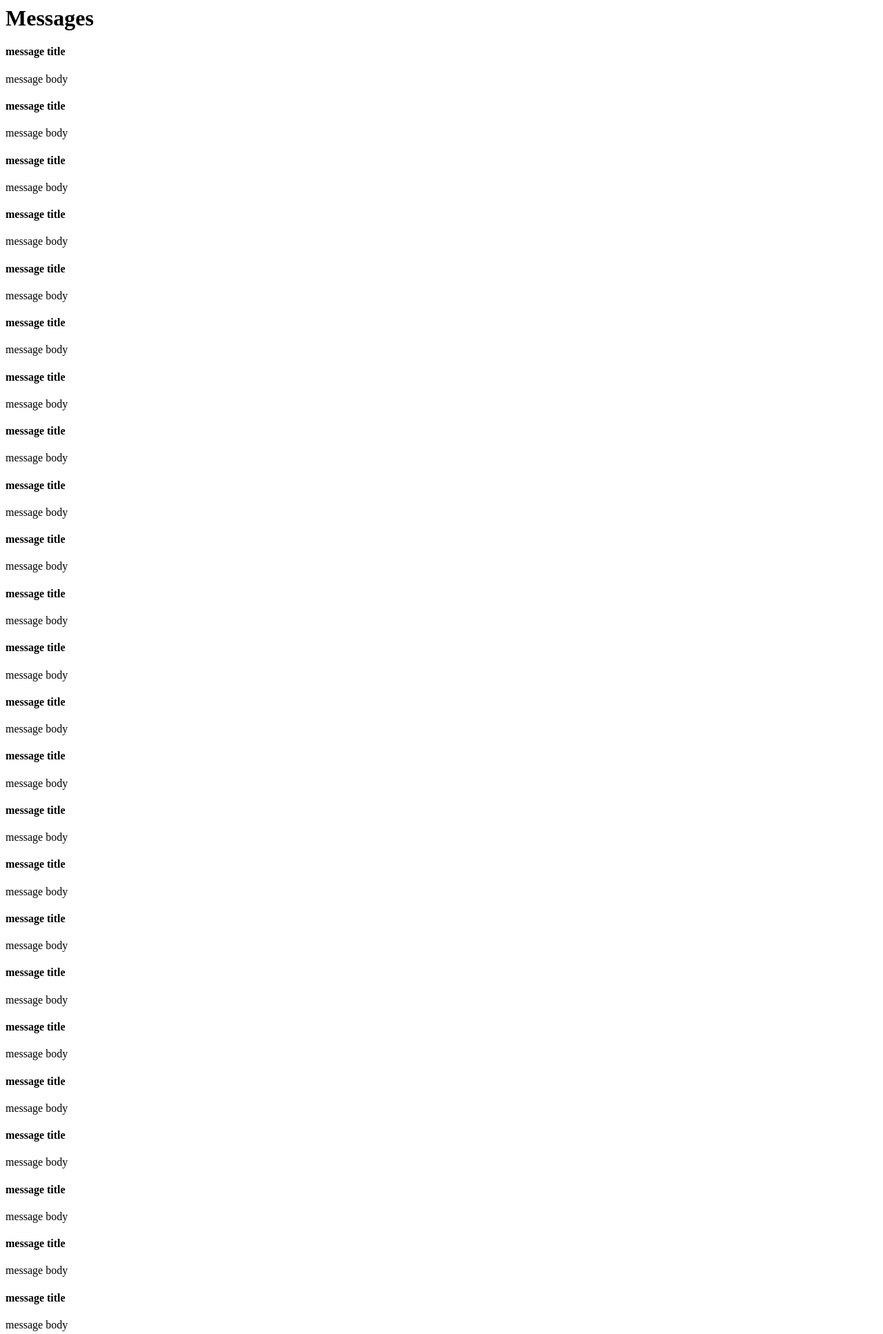
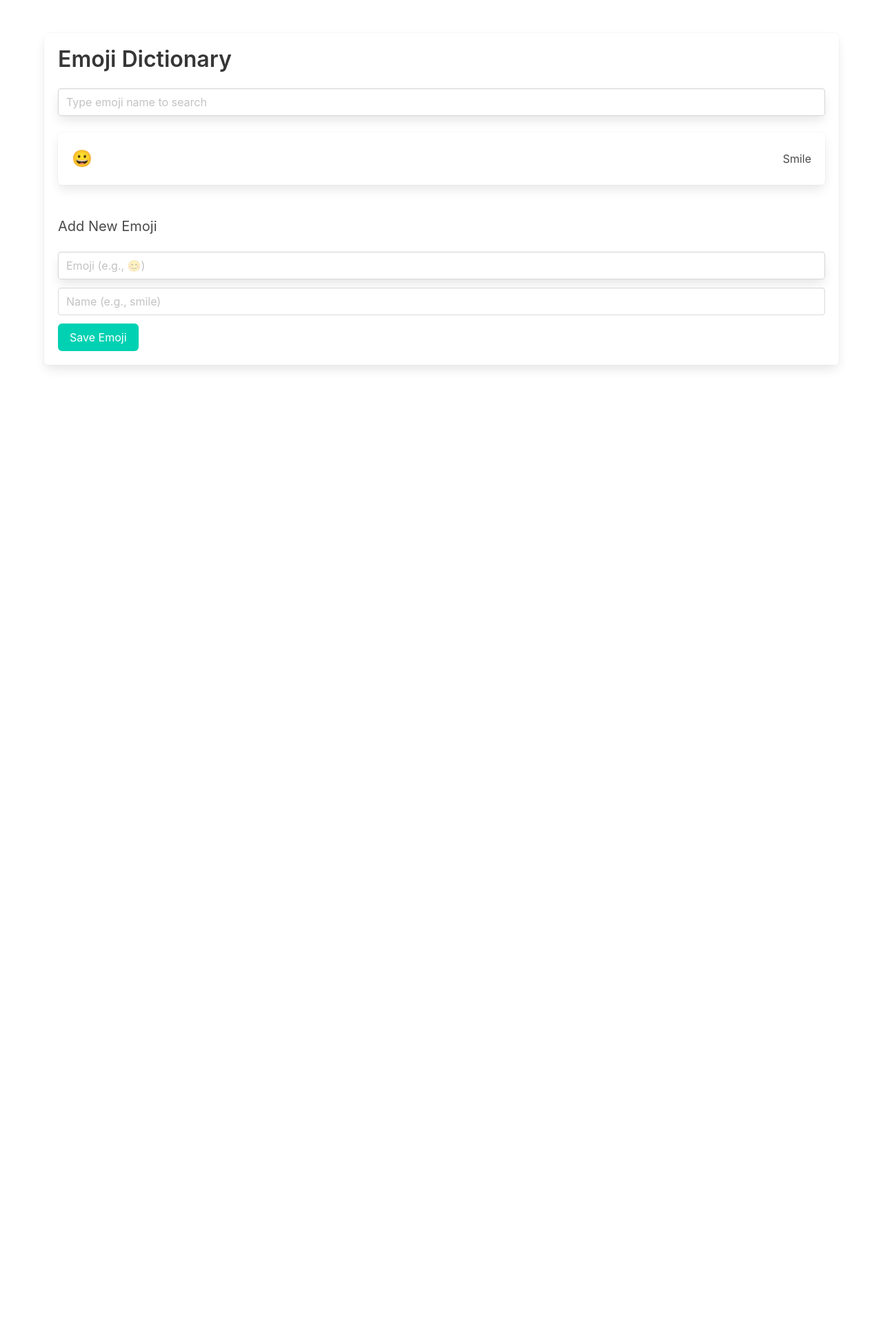
Before and after one commit to Pjdeveloper896/Emoji-dictionary-by-php, a PHP site: page / in a window 1280 px wide. Shown: the top 1934 px of the page at 69% size. After the commit the page ends 535 px from the top, so only its background shows below. Run offline with PHP 8.4, Linux system fonts and the light colour scheme; data comes from the database, SQL or seed files in the repository; both versions use the stored data as it was after the commit; some libraries are stand-ins or nearby versions.

Commit message:
Create index.php

```diff
--- a/index.php
+++ b/index.php
@@ -1,56 +1,65 @@
 <?php
+// Connect to or create SQLite database
+$db = new SQLite3('emojis.db');
+$db->exec("CREATE TABLE IF NOT EXISTS emojis (
+  id INTEGER PRIMARY KEY AUTOINCREMENT,
+  emoji TEXT NOT NULL,
+  name TEXT NOT NULL
+)");
 
-try {
-  $db = new PDO('sqlite:database.sqlite');
-  $db->setAttribute(PDO::ATTR_ERRMODE, PDO::ERRMODE_EXCEPTION);
-
-  $res = $db->exec(
-    "CREATE TABLE IF NOT EXISTS messages (
-      id INTEGER PRIMARY KEY AUTOINCREMENT,
-      title TEXT,
-      message TEXT,
-      time INTEGER
-    )"
-  );
-
-  $stmt = $db->prepare(
-    "INSERT INTO messages (title, message, time)
-      VALUES (:title, :message, :time)"
-  );
-
-  // Bind values directly to statement variables
-  $stmt->bindValue(':title', 'message title', SQLITE3_TEXT);
-  $stmt->bindValue(':message', 'message body', SQLITE3_TEXT);
-
-  // Format unix time to timestamp
-  $formatted_time = date('Y-m-d H:i:s');
-  $stmt->bindValue(':time', $formatted_time, SQLITE3_TEXT);
-
-  // Execute statement
+// Add new emoji
+if ($_SERVER["REQUEST_METHOD"] === "POST" && isset($_POST['emoji'], $_POST['name'])) {
+  $emoji = htmlspecialchars($_POST['emoji']);
+  $name = htmlspecialchars($_POST['name']);
+  $stmt = $db->prepare("INSERT INTO emojis (emoji, name) VALUES (:emoji, :name)");
+  $stmt->bindValue(':emoji', $emoji);
+  $stmt->bindValue(':name', $name);
   $stmt->execute();
-
-  $messages = $db->query("SELECT * FROM messages");
-
-  // Garbage collect db
-  $db = null;
-} catch (PDOException $ex) {
-  echo $ex->getMessage();
+  header("Location: ".$_SERVER['PHP_SELF']);
+  exit();
 }
 
+// Search emoji
+$search = $_GET['search'] ?? '';
+$searchEscaped = htmlspecialchars($search);
+$results = $db->query("SELECT * FROM emojis WHERE name LIKE '%$searchEscaped%' ORDER BY id DESC");
 ?>
 
+<!DOCTYPE html>
 <html>
-  <head>
-    <title>PHP Test</title>
-  </head>
-  <body>
-    <?= '<h1>Messages</h1>'; ?>
+<head>
+  <meta charset="UTF-8">
+  <title>Emoji Dictionary</title>
+  <script src="https://cdn.tailwindcss.com"></script>
+  <link rel="stylesheet" href="https://cdn.jsdelivr.net/npm/bulma@0.9.4/css/bulma.min.css">
+</head>
+<body class="section">
+  <div class="container box">
+    <h1 class="title">Emoji Dictionary</h1>
 
-    <?php foreach ($messages as $msg) {
-      echo '<p>';
-        echo '<h4>' . $msg['title'] . '</h4>';
-        echo $msg['message'];
-      echo '</p>';
-    } ?>
-  </body>
+    <form method="get" class="mb-5 card">
+      <input class="input card-item" type="text" name="search" placeholder="Type emoji name to search" value="<?= $searchEscaped ?>">
+    </form>
+
+    <?php while ($row = $results->fetchArray(SQLITE3_ASSOC)): ?>
+      <div class="box is-flex is-justify-content-space-between is-align-items-center">
+        <span style="font-size: 24px"><?= $row['emoji'] ?></span>
+        <span><?= htmlspecialchars($row['name']) ?></span>
+      </div>
+    <?php endwhile; ?>
+
+    <hr>
+
+    <h2 class="subtitle mt-5">Add New Emoji</h2>
+    <form method="post">
+      <div class="field card">
+        <input class="input card-item" type="text" name="emoji" placeholder="Emoji (e.g., 😊)" required>
+      </div>
+      <div class="field">
+        <input class="input" type="text" name="name" placeholder="Name (e.g., smile)" required>
+      </div>
+      <button class="button is-primary rounded-md px-4 hover:ring-4" type="submit">Save Emoji</button>
+    </form>
+  </div>
+</body>
 </html>
```
Also changed, not shown: database.sqlite, emojis.db (added), 1 other file.
